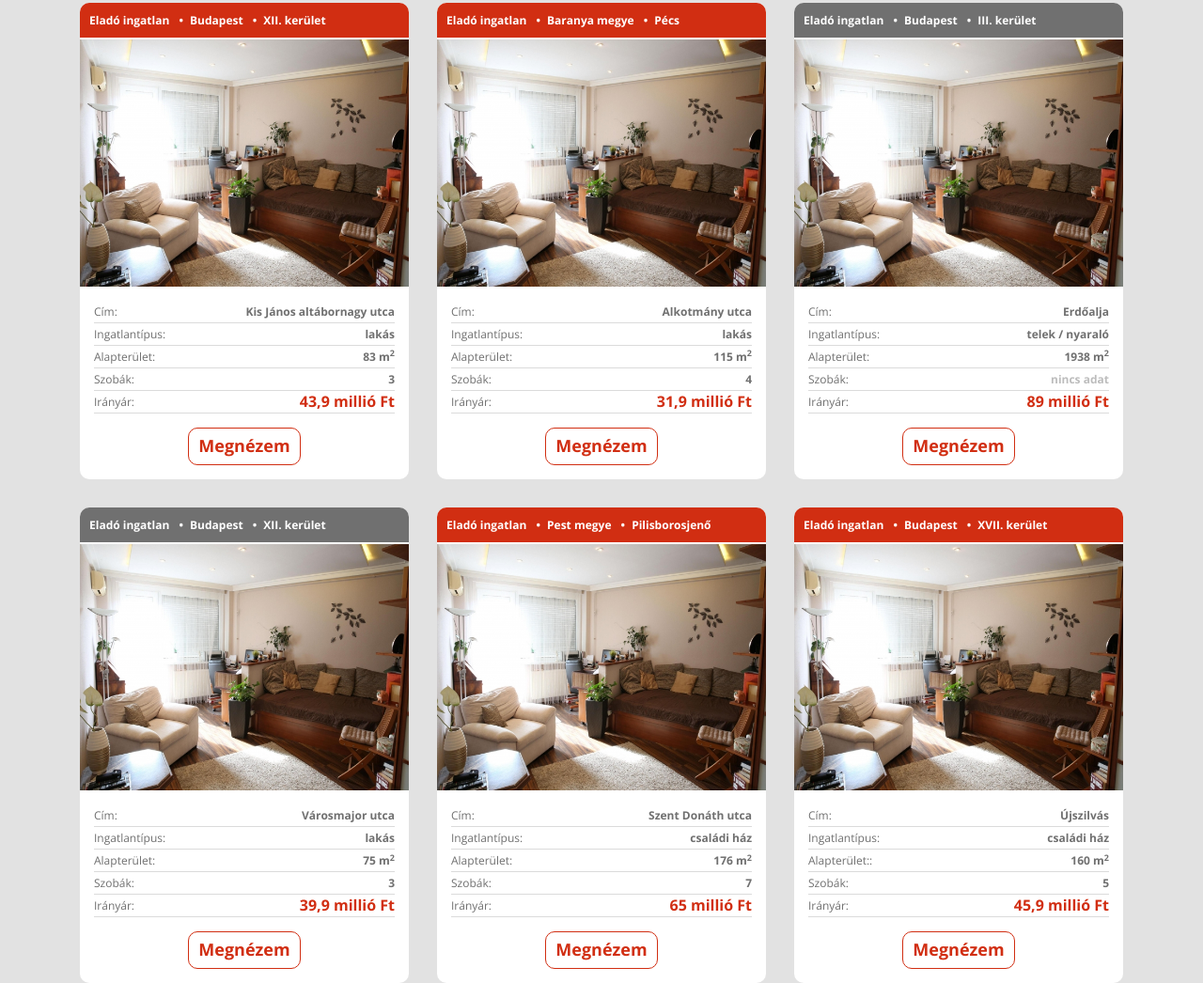
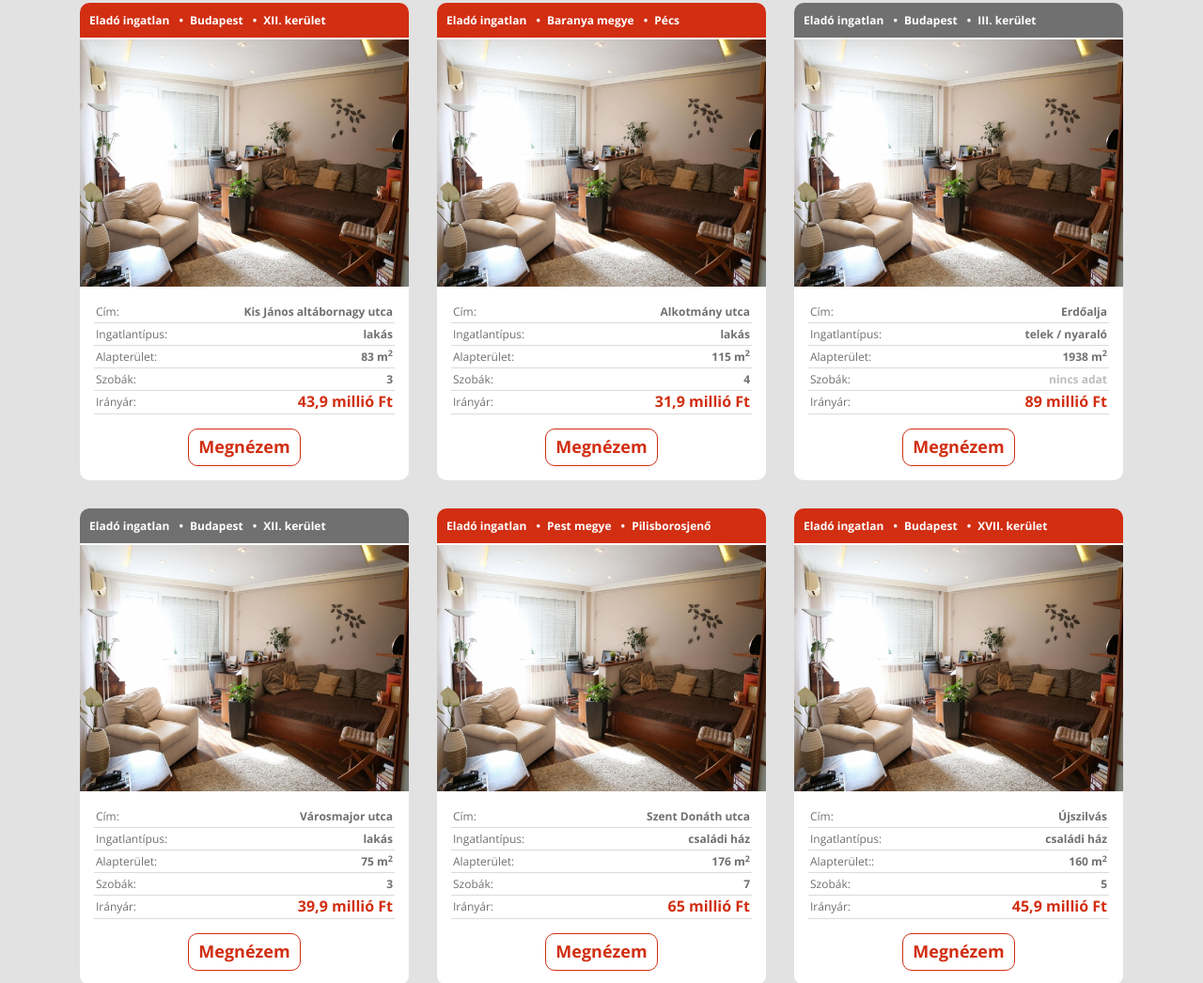
Before and after one commit to Monsignore16/Tulaj, a plain HTML site: page index.html in a window 1280 px wide. Shown: the part 736-1782 px from the top of the page at 94% size. Drawn offline with nearby package versions, Linux system fonts and the light colour scheme.

Commit message:
box és oszlop javítás
+<br> törlés

```diff
--- a/css/style.css
+++ b/css/style.css
@@ -275,17 +275,24 @@ section .box .details {
 
 .box .details li {
   border-bottom: 1px solid #dbdbdb;
-  clear: both;
 }
 
-.box .details li .left {
-  float: left;
+.box .details li .details-row {
+  padding-left: 75px;
+  position: relative;
+  text-align: right;
 }
 
-.box .details li .right {
-  display: inline;
-  float: right;
+.box .details li .details-row .left {
+  position: absolute;
+  left: 2px;
+  top: 0;
+  display: block;
+}
+
+.box .details li .details-row .right {
   font-weight: 700;
+  padding-right: 2px;
 }
 
 .box .details li .price {
--- a/index.html
+++ b/index.html
@@ -13,7 +13,7 @@
   <header class="container-fluid header">
     <div class="row">
       <div class="container">
-        <div class="col-xs-12 col-lg-6 left-side">
+        <div class="col-xs-12 col-md-6 left-side">
           <div class="logo">
             <a href="http://www.index.hu" target="_blank" class="img-logo">
             <!--<img src="images/level.png" alt="Tulajdonostol.hu" class="img-logo">Előző verzió -->
@@ -28,7 +28,7 @@
             </a>
           </div>
         </div>
-        <div class="col-xs-12 col-lg-6 right-side">
+        <div class="col-xs-12 col-md-6 right-side">
           <ul class="login">
             <li><a href="#">Belépés</a></li>
             <li><a href="#">Regisztráció</a></li>
@@ -60,7 +60,7 @@
         <h1>
           Extra hírdetéseink
         </h1>
-        <div class="col-xs-12 col-sm-6 col-md-4">
+        <div class="col-xs-12 col-sm-4 col-md-4">
           <div class="box-extra">
             <header class="header-extra">
               <ul class="data">
@@ -76,7 +76,7 @@
             </button>
           </div>
         </div>
-        <div class="col-xs-12 col-sm-6 col-md-4">
+        <div class="col-xs-12 col-sm-4 col-md-4">
           <div class="box-extra">
             <header class="header-extra">
               <ul class="data">
@@ -92,7 +92,7 @@
             </button>
           </div>
         </div>
-        <div class="col-xs-12 col-sm-6 col-md-4">
+        <div class="col-xs-12 col-sm-4 col-md-4">
           <div class="box-extra">
             <header class="header-extra">
               <ul class="data">
@@ -123,7 +123,7 @@
   <section class="container-fluid database">
     <div class="row">
       <div class="container">
-        <div class="col-xs-12 col-sm-6 col-md-4">
+        <div class="col-xs-12 col-sm-4 col-md-4">
           <div class="box">
             <header class="header-box-base colorful">
               <ul class="data">
@@ -137,24 +137,34 @@
             </figure>
             <ul class="details">
               <li>
+                <div class="details-row">
                   <span class="left">Cím:</span>
-                <span class="right">Kis János altábornagy utca</span><br>
+                  <span class="right">Kis János altábornagy utca</span>
+                </div>
               </li>
               <li>
+                <div class="details-row">
                   <span class="left">Ingatlantípus:</span>
-                <span class="right">lakás</span><br>
+                  <span class="right">lakás</span>
+                </div>
               </li>
               <li>
+                <div class="details-row">
                   <span class="left">Alapterület:</span>
-                <span class="right">83 m<sup>2</sup></span><br>
+                  <span class="right">83 m<sup>2</sup></span>
+              </div>
               </li>
               <li>
+                <div class="details-row">
                   <span class="left">Szobák:</span>
-                <span class="right">3</span><br>
+                  <span class="right">3</span>
+                </div>
               </li>
               <li>
+                <div class="details-row">
                   <span class="left">Irányár:</span>
-                <span class="right price">43,9 millió Ft</span><br>
+                  <span class="right price">43,9 millió Ft</span>
+                </div>
               </li>
             </ul>
             <button class="btn-box-base">
@@ -174,24 +184,34 @@
             </figure>
             <ul class="details">
               <li>
+                <div class="details-row">
                   <span class="left">Cím:</span>
-                <span class="right">Városmajor utca</span><br>
+                  <span class="right">Városmajor utca</span>
+                </div>
               </li>
               <li>
+                <div class="details-row">
                   <span class="left">Ingatlantípus:</span>
-                <span class="right">lakás</span><br>
+                  <span class="right">lakás</span>
+                </div>
               </li>
               <li>
+                <div class="details-row">
                   <span class="left">Alapterület:</span>
-                <span class="right">75 m<sup>2</sup></span><br>
+                  <span class="right">75 m<sup>2</sup></span>
+                </div>
               </li>
               <li>
+                <div class="details-row">
                   <span class="left">Szobák:</span>
-                <span class="right">3</span><br>
+                  <span class="right">3</span>
+                </div>
               </li>
               <li>
+                <div class="details-row">
                   <span class="left">Irányár:</span>
-                <span class="right price">39,9 millió Ft</span><br>
+                  <span class="right price">39,9 millió Ft</span>
+                </div>
               </li>
             </ul>
             <button class="btn-box-base">
@@ -199,7 +219,7 @@
             </button>
           </div>
         </div>
-        <div class="col-xs-12 col-sm-6 col-md-4">
+        <div class="col-xs-12 col-sm-4 col-md-4">
           <div class="box">
             <header class="header-box-base colorful">
               <ul class="data">
@@ -213,24 +233,34 @@
             </figure>
             <ul class="details">
               <li>
+                <div class="details-row">
                   <span class="left">Cím:</span>
-                <span class="right">Alkotmány utca</span><br>
+                  <span class="right">Alkotmány utca</span>
+                </div>
               </li>
               <li>
+                <div class="details-row">
                   <span class="left">Ingatlantípus:</span>
-                <span class="right">lakás</span><br>
+                  <span class="right">lakás</span>
+                </div>
               </li>
               <li>
+                <div class="details-row">
                   <span class="left">Alapterület:</span>
-                <span class="right">115 m<sup>2</sup></span><br>
+                  <span class="right">115 m<sup>2</sup></span>
+                </div>
               </li>
               <li>
+                <div class="details-row">
                   <span class="left">Szobák:</span>
-                <span class="right">4</span><br>
+                  <span class="right">4</span>
+                </div>
               </li>
               <li>
+                <div class="details-row">
                   <span class="left">Irányár:</span>
-                <span class="right price">31,9 millió Ft</span><br>
+                  <span class="right price">31,9 millió Ft</span>
+                </div>
               </li>
             </ul>
             <button class="btn-box-base">
@@ -250,24 +280,34 @@
             </figure>
             <ul class="details">
               <li>
+                <div class="details-row">
                   <span class="left">Cím:</span>
-                <span class="right">Szent Donáth utca</span><br>
+                  <span class="right">Szent Donáth utca</span>
+                </div>
               </li>
               <li>
+                <div class="details-row">
                   <span class="left">Ingatlantípus:</span>
-                <span class="right">családi ház</span><br>
+                  <span class="right">családi ház</span>
+                </div>
               </li>
               <li>
+                <div class="details-row">
                   <span class="left">Alapterület:</span>
-                <span class="right">176 m<sup>2</sup></span><br>
+                  <span class="right">176 m<sup>2</sup></span>
+                </div>
               </li>
               <li>
+                <div class="details-row">
                   <span class="left">Szobák:</span>
-                <span class="right">7</span><br>
+                  <span class="right">7</span>
+                </div>
               </li>
               <li>
+                <div class="details-row">
                   <span class="left">Irányár:</span>
-                <span class="right price">65 millió Ft</span><br>
+                  <span class="right price">65 millió Ft</span>
+                </div>
               </li>
             </ul>
             <button class="btn-box-base">
@@ -275,7 +315,7 @@
             </button>
           </div>
         </div>
-        <div class="col-xs-12 col-sm-6 col-md-4">
+        <div class="col-xs-12 col-sm-4 col-md-4">
           <div class="box">
             <header class="header-box-base">
               <ul class="data">
@@ -289,24 +329,34 @@
             </figure>
             <ul class="details">
               <li>
+                <div class="details-row">
                   <span class="left">Cím:</span>
-                <span class="right">Erdőalja</span><br>
+                  <span class="right">Erdőalja</span>
+                </div>
               </li>
               <li>
+                <div class="details-row">
                   <span class="left">Ingatlantípus:</span>
-                <span class="right">telek / nyaraló</span><br>
+                  <span class="right">telek / nyaraló</span>
+                </div>
               </li>
               <li>
+                <div class="details-row">
                   <span class="left">Alapterület:</span>
-                <span class="right">1938 m<sup>2</sup></span><br>
+                  <span class="right">1938 m<sup>2</sup></span>
+                </div>
               </li>
               <li>
+                <div class="details-row">
                   <span class="left">Szobák:</span>
-                <span class="right no-data">nincs adat</span><br>
+                  <span class="right no-data">nincs adat</span>
+                </div>
               </li>
               <li>
+                <div class="details-row">
                   <span class="left">Irányár:</span>
-                <span class="right price">89 millió Ft</span><br>
+                  <span class="right price">89 millió Ft</span>
+                </div>
               </li>
             </ul>
             <button class="btn-box-base">
@@ -326,24 +376,34 @@
             </figure>
             <ul class="details">
               <li>
+                <div class="details-row">
                   <span class="left">Cím:</span>
-                <span class="right">Újszilvás</span><br>
+                  <span class="right">Újszilvás</span>
+                </div>
               </li>
               <li>
+                <div class="details-row">
                   <span class="left">Ingatlantípus:</span>
-                <span class="right">családi ház</span><br>
+                  <span class="right">családi ház</span>
+                </div>
               </li>
               <li>
+                <div class="details-row">
                   <span class="left">Alapterület::</span>
-                <span class="right">160 m<sup>2</sup></span><br>
+                  <span class="right">160 m<sup>2</sup></span>
+                </div>
               </li>
               <li>
+                <div class="details-row">
                   <span class="left">Szobák:</span>
-                <span class="right">5</span><br>
+                  <span class="right">5</span>
+                </div>
               </li>
               <li>
+                <div class="details-row">
                   <span class="left">Irányár:</span>
-                <span class="right price">45,9 millió Ft</span><br>
+                  <span class="right price">45,9 millió Ft</span>
+                </div>
               </li>
             </ul>
             <button class="btn-box-base">
```
Lines whose indentation alone changed are shown as unchanged.
